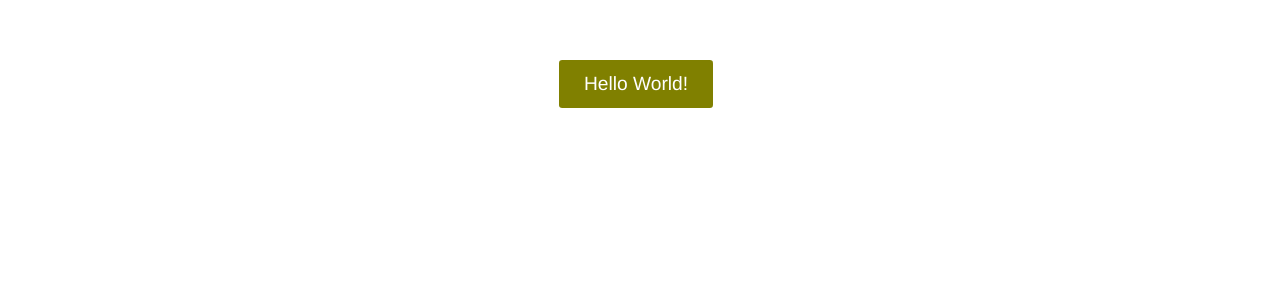
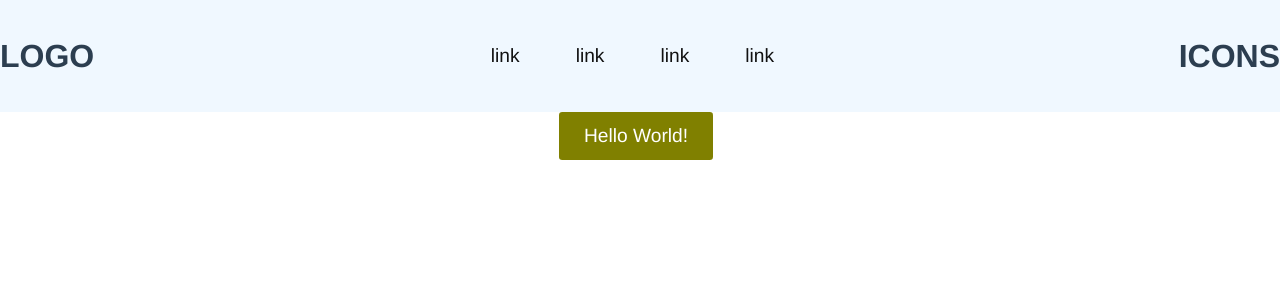
Before and after one commit to jancx03/DonSilvistre, a Vue app: page / in a window 1280 px wide. Shown: the top 300 px of the page. Built offline with nearby package versions, Linux system fonts and the light colour scheme.

Commit message:
header not finished

```diff
--- a/src/App.vue
+++ b/src/App.vue
@@ -7,6 +7,15 @@ import TheIndex from '/src/pages/TheIndex.vue'
 </script>
 
 <style>
+* {
+  padding: 0;
+  margin: 0;
+}
+
+body {
+  box-sizing: border-box;
+}
+
 #app {
   font-family: Avenir, Helvetica, Arial, sans-serif;
   -webkit-font-smoothing: antialiased;
--- a/src/components/BaseButton.vue
+++ b/src/components/BaseButton.vue
@@ -8,8 +8,6 @@
 </template>
 
 <script setup>
-import { defineProps } from 'vue';
-
 const { link, to, toObject, mode, label } = defineProps({
   link: {
     type: Boolean,
--- a/src/components/TheHeader.vue
+++ b/src/components/TheHeader.vue
@@ -1,5 +1,16 @@
 <template>
-
+  <header>
+    <div class="navbar">
+      <h1>LOGO</h1>
+      <div class="nav-items">
+        <BaseButton mode="flat" label="link" />
+        <BaseButton mode="flat" label="link" />
+        <BaseButton mode="flat" label="link" />
+        <BaseButton mode="flat" label="link" />
+      </div>
+      <h1>ICONS</h1>
+    </div>
+  </header>
 </template>
 
 <script setup>
@@ -7,5 +18,25 @@
 </script>
 
 <style scoped>
+header {
+  margin-bottom: 7rem;
+}
 
+.navbar {
+  width: 100%;
+  height: 7rem;
+  position: fixed;
+  background-color: aliceblue;
+  top: 0;
+  display: flex;
+  flex-direction: row;
+  justify-content: space-between;
+  align-items: center;
+}
+
+@media all and (max-width: 480px) {
+  .nav-items {
+    display: none;
+  }
+ }
 </style>
--- a/src/pages/TheIndex.vue
+++ b/src/pages/TheIndex.vue
@@ -1,3 +1,8 @@
 <template>
+  <TheHeader />
   <BaseButton mode="outline" label="Hello World!"/>
 </template>
+
+<script setup>
+import TheHeader from '/src/components/TheHeader.vue';
+</script>
```
Also changed, not shown: 1 other file (tests, documents, lock files or other folders).
